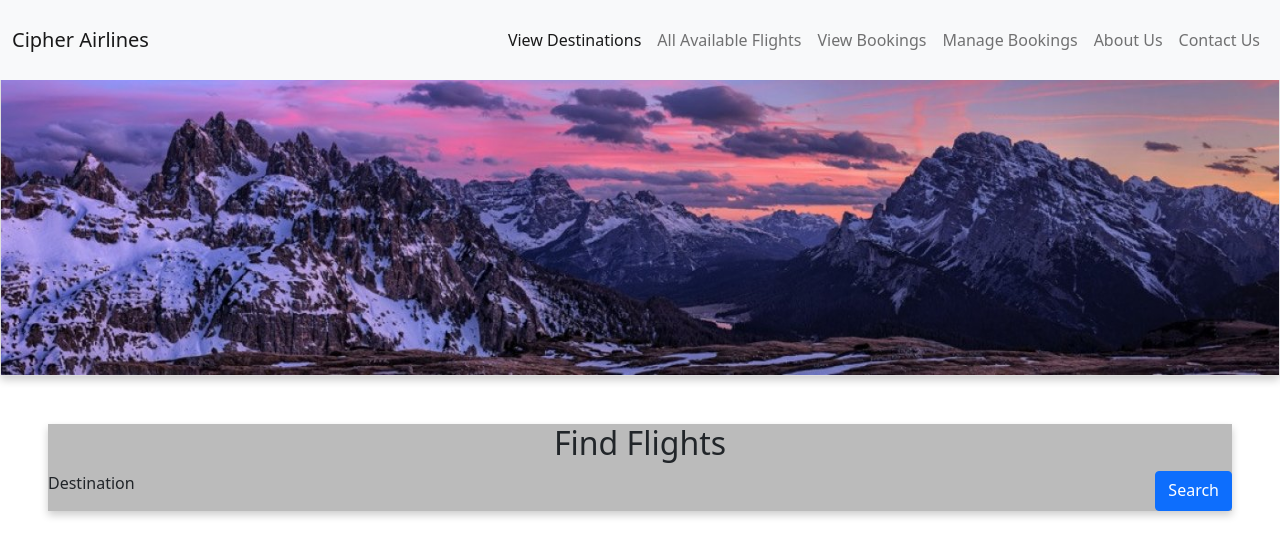
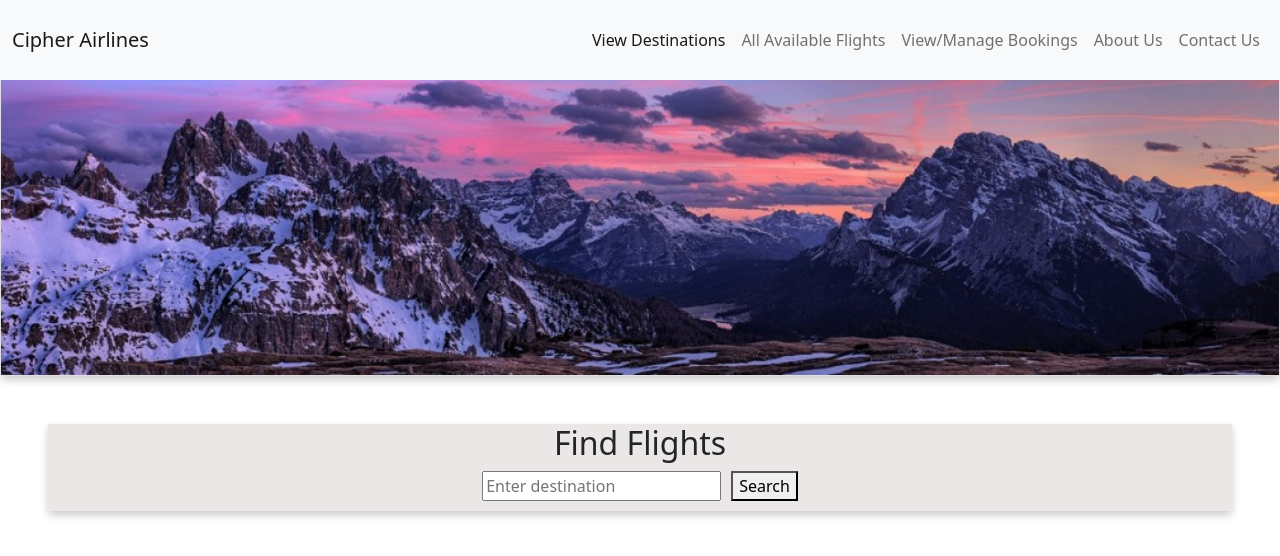
Before and after one commit to markcooper37/cipher-airline, a React (Create React App) app in the folder frontend/cipher-airline-frontend/: page / in a window 1280 px wide. Shown: the top 556 px of the page. Built offline with nearby package versions, Linux system fonts and the light colour scheme.

Commit message:
Add method to return card for all destinations
Add method to return card for all destinations

```diff
--- a/frontend/cipher-airline-frontend/src/components/card.css
+++ b/frontend/cipher-airline-frontend/src/components/card.css
@@ -41,9 +41,9 @@
     box-shadow: 0 4px 8px 0 rgba(0,0,0,0.2);
     transition: 0.3s;
     border-radius: 0px;
-    background-color: rgb(187, 187, 187);
+    background-color: rgb(235, 231, 231);
     margin: 3rem;
-
+    padding-bottom: 10px;
 }
 
 .findFlightsCar-title {
@@ -53,8 +53,11 @@
 
 .findFlightsCard-body {
     display: flex;
-    justify-content: space-between;
+    justify-content: center;
+}
 
+#findFlightsInput {
+    margin-right: 10px;
 }
 
 .destinationCard {
--- a/frontend/cipher-airline-frontend/src/components/card.js
+++ b/frontend/cipher-airline-frontend/src/components/card.js
@@ -1,7 +1,5 @@
 import './card.css'
 import React from 'react'
-import CustomerIdForm from './customerIdForm'
-
 
 function Card(props) {
     return (
@@ -22,8 +20,12 @@ function FindFlightsCard(props) {
             {/* <img src={props.imageSrc} className="card-img-top" alt="Mountains in Italy, called the Dolomites" /> */}
             <h5 className ="findFlightsCar-title">{props.title}</h5>
             <div className ="findFlightsCard-body">
-                <p className ="findFlightsCar-text">{props.text}</p>
-                <a href="#" className ="btn btn-primary">{props.buttonText}</a>
+                <form>
+                    <input id='findFlightsInput' type="text" placeholder="Enter destination" />
+                    <button type="submit">Search</button>
+                </form>
+                {/* <p className ="findFlightsCar-text">{props.text}</p>
+                <a href="#" className ="btn btn-primary">{props.buttonText}</a>*/}
             </div>
         </div>
     )
--- a/frontend/cipher-airline-frontend/src/components/navbar.js
+++ b/frontend/cipher-airline-frontend/src/components/navbar.js
@@ -19,10 +19,7 @@ function Navbar() {
                             <a class="nav-link" href="/all-flights">All Available Flights</a>
                         </li>
                         <li class="nav-item">
-                            <a class="nav-link" href="/details-confirmation">View Bookings</a>
-                        </li>
-                        <li class="nav-item">
-                            <a class="nav-link" href="#">Manage Bookings</a>
+                            <a class="nav-link" href="/details-confirmation">View/Manage Bookings</a>
                         </li>
                         <li class="nav-item">
                             <a class="nav-link" href="/about-us">About Us</a>
--- /dev/null
+++ b/frontend/cipher-airline-frontend/src/components/returnAllDestinations.js
@@ -0,0 +1,20 @@
+import React from "react";
+import { DestinationCard } from "./card";
+import Japan from '../resources/JapanViewDestination.jpg';
+import DestinationList from "./destinationList";
+
+function ReturnAllDestinations(props) {
+
+    const destinations = props.destinations;
+    const listDestinations = destinations.map((destination) =>
+    <DestinationCard imageSrc={Japan} name={<DestinationList destinations={props.destinations} number={destinations.indexOf(destination)} viewAll={props.viewAll}/>}/>
+    );
+    return(
+        <div>
+            {listDestinations}
+        </div>
+    )
+
+}
+
+export default ReturnAllDestinations
--- a/frontend/cipher-airline-frontend/src/containers/destinationContainer.js
+++ b/frontend/cipher-airline-frontend/src/containers/destinationContainer.js
@@ -1,5 +1,6 @@
 import React, { Component } from "react"
 import DestinationList from '../components/destinationList'
+import ReturnAllDestinations from "../components/returnAllDestinations";
 
 class destinationContainer extends Component {
 
@@ -40,16 +41,16 @@ class destinationContainer extends Component {
     //   return destination
     // }
 
-
     render(){
 
         return (
 
             <>
-                    {/* <div>{this.state.destinations.country_name}</div> */}
-                <DestinationList destinations={this.state.destinations} number={this.state.number} viewAll={this.state.viewAll}/>
+                {/* <div>{this.state.destinations.country_name}</div> */}
+                {/* <DestinationList destinations={this.state.destinations} number={this.state.number} viewAll={this.state.viewAll}/> */}
                 {/* <DestinationList oneDestination={this.state.oneDestination} /> */}
                 {/* <div>{this.state.oneDestination}</div> */}
+                { <ReturnAllDestinations destinations={this.state.destinations} viewAll={this.state.viewAll}/>}
 
             </>
         )
--- a/frontend/cipher-airline-frontend/src/containers/viewBookingsFormContainer.js
+++ b/frontend/cipher-airline-frontend/src/containers/viewBookingsFormContainer.js
@@ -20,7 +20,7 @@ class viewBookingsFormContainer extends React.Component {
     }
 
     handleSubmit(event) {
-      alert('An essay was submitted: ' + this.state.value);
+      window.location.href = 'http://localhost:3000/booking-details';
       event.preventDefault();
     }
 
--- a/frontend/cipher-airline-frontend/src/pages/homepage.js
+++ b/frontend/cipher-airline-frontend/src/pages/homepage.js
@@ -4,10 +4,13 @@ import {Card, FindFlightsCard} from '../components/card.js';
 import Italy from '../resources/dolomites_rectangle.jpg';
 
 function Homepage() {
+
   return (
     <>
     <Card imageSrc={Italy} />
     <FindFlightsCard title="Find Flights" text="Destination" buttonText="Search" />
+
+
     </>
   );
 }
--- a/frontend/cipher-airline-frontend/src/pages/viewDestinations.js
+++ b/frontend/cipher-airline-frontend/src/pages/viewDestinations.js
@@ -5,6 +5,8 @@ import Italy from '../resources/dolomites_rectangle.jpg';
 import DestinationContainer from '../containers/destinationContainer.js';
 import Japan from '../resources/JapanViewDestination.jpg';
 import React from "react";
+import ReturnAllDestinations from '../components/returnAllDestinations';
+import DestinationList from '../components/destinationList';
 
 function viewDestinations() {
   return (
@@ -15,17 +17,12 @@ function viewDestinations() {
         <h1>Countries/terrorities</h1>
       </div>
       <div className="viewDestinationsBody">
-        <div className="viewDestinationsBodyLeft">
-          <DestinationCard imageSrc={Japan} name={<DestinationContainer selector={0} viewAll={true}/>}/>
-          <DestinationCard imageSrc={Japan} name={<DestinationContainer selector={0} viewAll = {false}/>}/>
-          <DestinationCard imageSrc={Japan} name={<DestinationContainer selector={0} viewAll = {false}/>}/>
-        </div>
-        <div className="viewDestinationsBodyRight">
-          <DestinationCard imageSrc={Japan} name={<DestinationContainer selector={1} viewAll = {true}/>}/>
-          <DestinationCard imageSrc={Japan} name={<DestinationContainer selector={1} viewAll = {false}/>}/>
-          <DestinationCard imageSrc={Japan} name={<DestinationContainer selector={1} viewAll = {false}/>}/>
-        </div>
-        {/* cards for each destination containing an image and the country name */}
+
+          <DestinationContainer selector={0} viewAll={true}/>
+
+
+
+        {/*} cards for each destination containing an image and the country name */}
 
 
 
```
